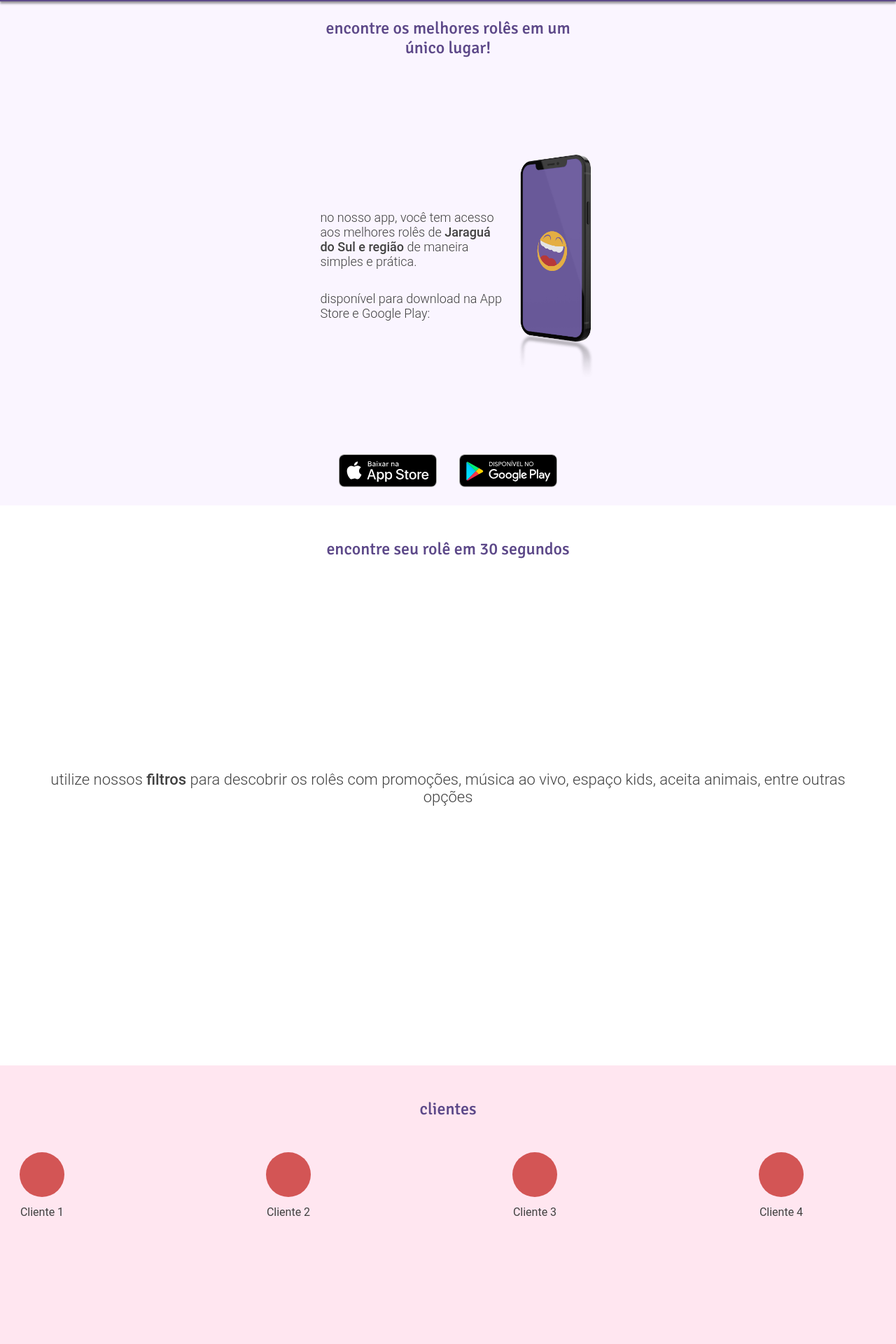
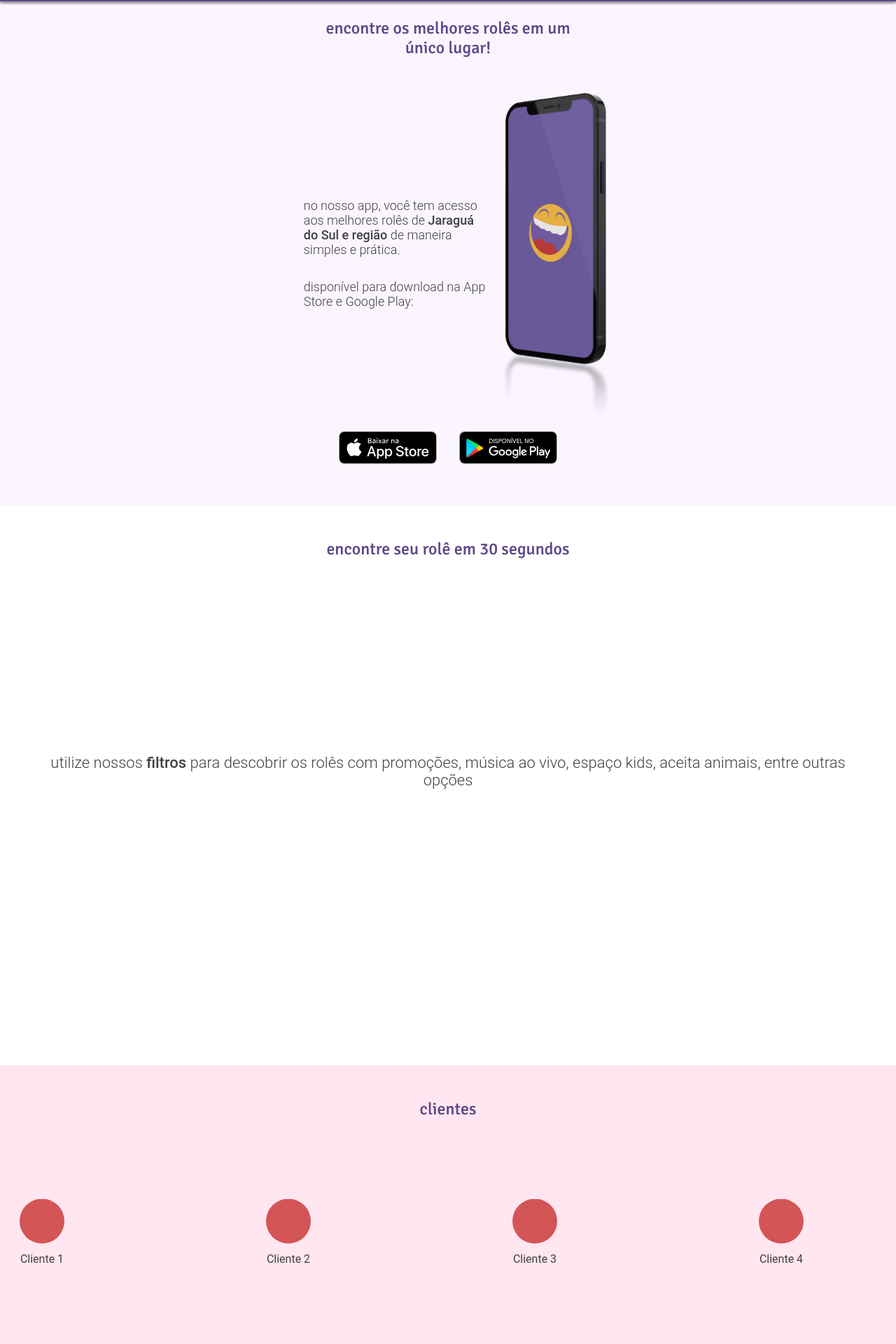
Before and after one commit to favoritodigital/site-old, a Next.js app: page / in a window 1280 px wide. Shown: the part 78-1998 px from the top of the page at 70% size. Built offline with nearby package versions, Linux system fonts and the light colour scheme.

Commit message:
Ajustes de disposição e tamanho de elementos de todas as sections

```diff
--- a/styles/globals.css
+++ b/styles/globals.css
@@ -250,15 +250,14 @@ ul {
   align-items: center;
   flex-direction: row;
   display: flex;
-  height: calc(100vh - 15rem);
-  min-height: 11.875rem;
+  min-height: 16.125rem;
 }
 
 .section_content_half {
   overflow: hidden;
   display: flex;
   justify-content: center;
-  align-items: flex-start;
+  align-items: center;
   flex-direction: row;
   display: flex;
   height: calc(50vh - 7.75rem);
@@ -283,7 +282,8 @@ ul {
 .section_content img {
   display: flex;
   width: auto;
-  height: 40vh;
+  height: calc(100vh - 21rem);
+  /* height: 50vh; */
   min-height: 16.125rem;
 }
 
@@ -320,6 +320,10 @@ h1.section_title {
 
 /*================ INICIO ================*/
 
+#inicio .section_content {
+  height: calc(100vh - 21rem);
+}
+
 #inicio p {
   font-size: 1.125em;
   text-align: start;
@@ -351,14 +355,31 @@ h1.section_title {
   margin: 1.375rem 0;
 }
 
+/*================ CLIENTES ================*/
+
+#como-encontrar-section .section_content {
+  height: calc(100vh - 18rem);
+}
+
+/*================ CLIENTES ================*/
+
+#clientes-section h1 {
+  margin-bottom: 0;
+}
+
+#clientes-section .section_content_half {
+  height: calc(50vh - 4.75rem);
+}
+
 /*================ DEPOIMENTOS ================*/
 
 #depoimentos-section .section_title {
-  margin-bottom: 1.5rem;
+  /* margin-bottom: 1.5rem; */
+  margin-bottom: 0;
 }
 
 #depoimentos-section .section_content_half {
-  height: 11.875rem;
+  height: calc(50vh - 4.75rem);
 }
 
 .testimonial {
@@ -403,6 +424,12 @@ h1.section_title {
   clip-path: circle();
   margin-right: 1rem;
   margin-left: 0.75rem;
+}
+
+/*================ APOIADORES ================*/
+
+#apoiadores-section h1 {
+  margin-bottom: 0;
 }
 
 /*================ INVITE ================*/
```
Also changed, not shown: components/CostumerItem.tsx (added, +19 -0 lines), components/SponsorItem.tsx (added, +19 -0 lines).
